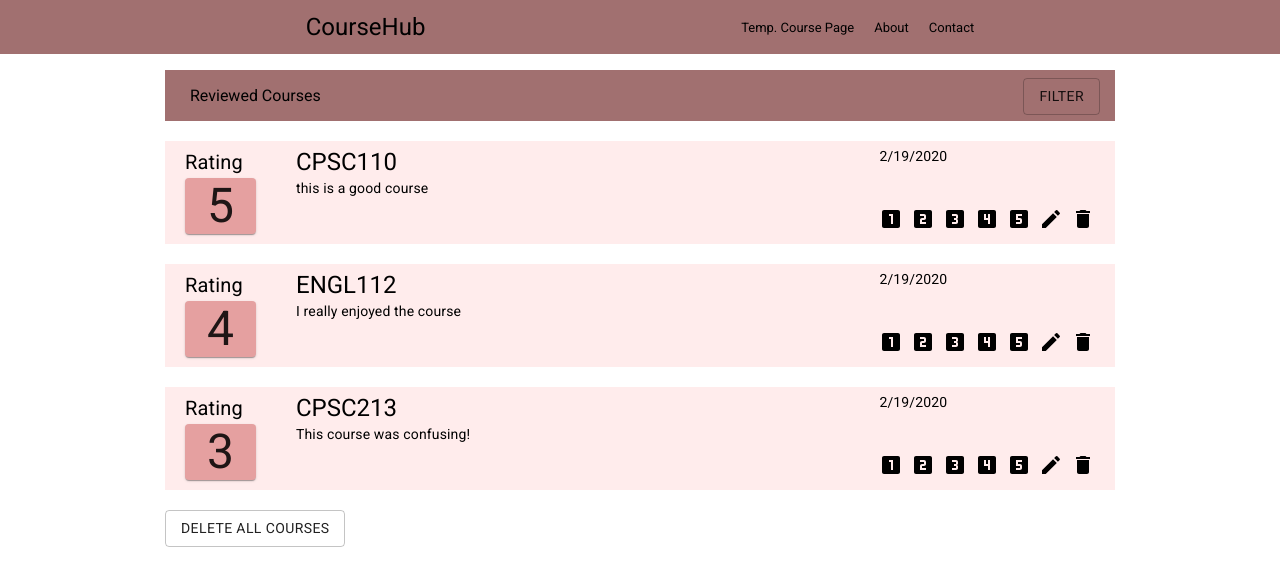
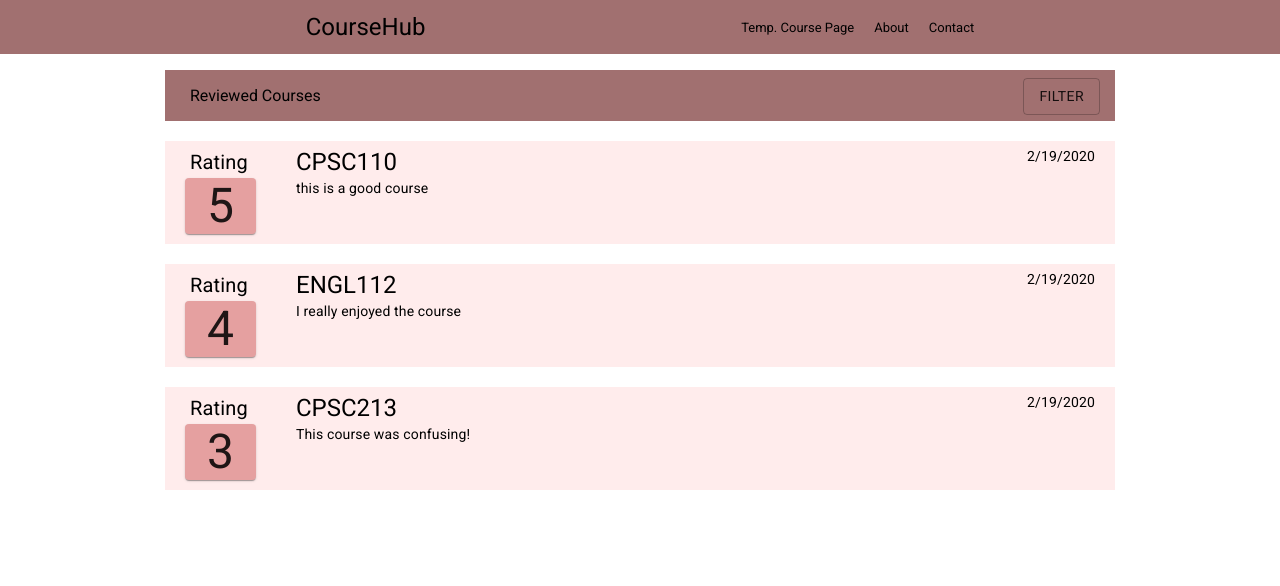
Before and after one commit to aaronNgu/CourseHub, a React (Create React App) app: page /homepage in a window 1280 px wide. Shown: the top 586 px of the page. Built offline with nearby package versions, Linux system fonts and the light colour scheme.

Commit message:
removed Icons from Homepage

```diff
--- a/src/components/HomePage/CourseItem.js
+++ b/src/components/HomePage/CourseItem.js
@@ -1,13 +1,6 @@
 import React from 'react';
 import { makeStyles } from '@material-ui/core/styles';
 import { Typography, Paper, Box } from '@material-ui/core';
-import DeleteIcon from '@material-ui/icons/Delete';
-import EditIcon from '@material-ui/icons/Edit';
-import LooksOneIcon from '@material-ui/icons/LooksOne';
-import LooksTwoIcon from '@material-ui/icons/LooksTwo';
-import Looks3Icon from '@material-ui/icons/Looks3';
-import Looks4Icon from '@material-ui/icons/Looks4';
-import Looks5Icon from '@material-ui/icons/Looks5';
 import "./HomePage.css"
 
 const useStyles = makeStyles({
@@ -26,7 +19,7 @@ function CourseItem(props) {
         <Box className='courseItemHorizontal'>
 
             <Box className='courseItemVerticalSides'>
-                <Typography variant='h6'>Rating</Typography>
+                <Typography variant='h6'>&nbsp;Rating</Typography>
                 <Paper className={classes.rating}>
                     <Typography variant='h3'>{props.rating || 5}</Typography>
                 </Paper>
@@ -41,21 +34,6 @@ function CourseItem(props) {
 
         <Box className='courseItemVerticalSides courseItemVerticalMiddle'>
             <Typography variant='body2'>{props.date || '2/19/2020'}</Typography>
-            <Box className='courseItemIconContainer'>
-                <LooksOneIcon className='courseItemIcon' onClick={() => props.onRatingOne(props.courseNumber)}/>
-                &nbsp;&nbsp;
-                <LooksTwoIcon className='courseItemIcon' onClick={() => props.onRatingTwo(props.courseNumber)}/>
-                &nbsp;&nbsp;
-                <Looks3Icon className='courseItemIcon' onClick={() => props.onRatingThree(props.courseNumber)}/>
-                &nbsp;&nbsp;
-                <Looks4Icon className='courseItemIcon' onClick={() => props.onRatingFour(props.courseNumber)}/>
-                &nbsp;&nbsp;
-                <Looks5Icon className='courseItemIcon' onClick={() => props.onRatingFive(props.courseNumber)}/>
-                &nbsp;&nbsp;
-                <EditIcon className='courseItemIcon' onClick={() => props.onEdit(props.courseNumber)}/>
-                &nbsp;&nbsp;
-                <DeleteIcon className='courseItemIcon' onClick={() => props.onCancel(props.courseNumber)}/>
-            </Box>
         </Box>
 
     </Box>;
--- a/src/components/HomePage/CourseItemList.js
+++ b/src/components/HomePage/CourseItemList.js
@@ -1,44 +1,9 @@
 import React from 'react';
 import CourseItem from './CourseItem';
 import {connect} from 'react-redux';
-import {deleteMessage, deleteAllMessages, editMessage, editRating1, editRating2,
-   editRating3, editRating4, editRating5} from '../../actions';
 import Button from "@material-ui/core/Button";
 
 class CourseItemList extends React.Component {
-
-    handleCancel = (course) => {
-        this.props.deleteMessage(course);
-    }
-
-    handleEdit = (course) => {
-        this.props.editMessage(course);
-    }
-
-    handleDeleteAll = (courseList) => {
-        this.props.deleteAllMessages(courseList);
-    }
-
-    handleRatingOne = (course) => {
-        this.props.editRating1(course);
-    }
-
-    handleRatingTwo = (course) => {
-        this.props.editRating2(course);
-    }
-
-    handleRatingThree = (course) => {
-        this.props.editRating3(course);
-    }
-
-    handleRatingFour = (course) => {
-        this.props.editRating4(course);
-    }
-
-    handleRatingFive = (course) => {
-        this.props.editRating5(course);
-    }
-
 
     render() {
         return (<div className="reviewedCourses">
@@ -57,19 +22,9 @@ class CourseItemList extends React.Component {
                             courseNumber={course}
                             rating={this.props.courseList[course]['summary']['rating']}
                             review={this.props.courseList[course]['reviews']['1']['comment']}
-                            onRatingOne={this.handleRatingOne}
-                            onRatingTwo={this.handleRatingTwo}
-                            onRatingThree={this.handleRatingThree}
-                            onRatingFour={this.handleRatingFour}
-                            onRatingFive={this.handleRatingFive}
-                            onEdit={this.handleEdit}
-                            onCancel={this.handleCancel}
                         />;
                     })
                 }
-                <Button variant="outlined" onClick={this.handleDeleteAll}>
-                Delete all courses
-                </Button>
             </div>
         </div>);
     }
@@ -80,6 +35,4 @@ const mapStateToProps = (state) => {
     return {courseList: state.courseList};
 }
 
-export default connect(mapStateToProps, {deleteMessage, deleteAllMessages,
-  editMessage, editRating1, editRating2, editRating3, editRating4, editRating5})
-  (CourseItemList);
+export default connect(mapStateToProps)(CourseItemList);
--- a/src/components/HomePage/HomePage.css
+++ b/src/components/HomePage/HomePage.css
@@ -35,17 +35,6 @@
     align-items: flex-start;
 }
 
-.courseItemIconContainer {
-    display: flex;
-    height: 70%;
-    align-items: flex-end;
-    justify-content: space-between;
-}
-
-.courseItemIcon:hover {
-    color: #A17070;
-}
-
 /* CourseItemList*/
 .courseItemListItem {
     margin: 50px 50px;
```
